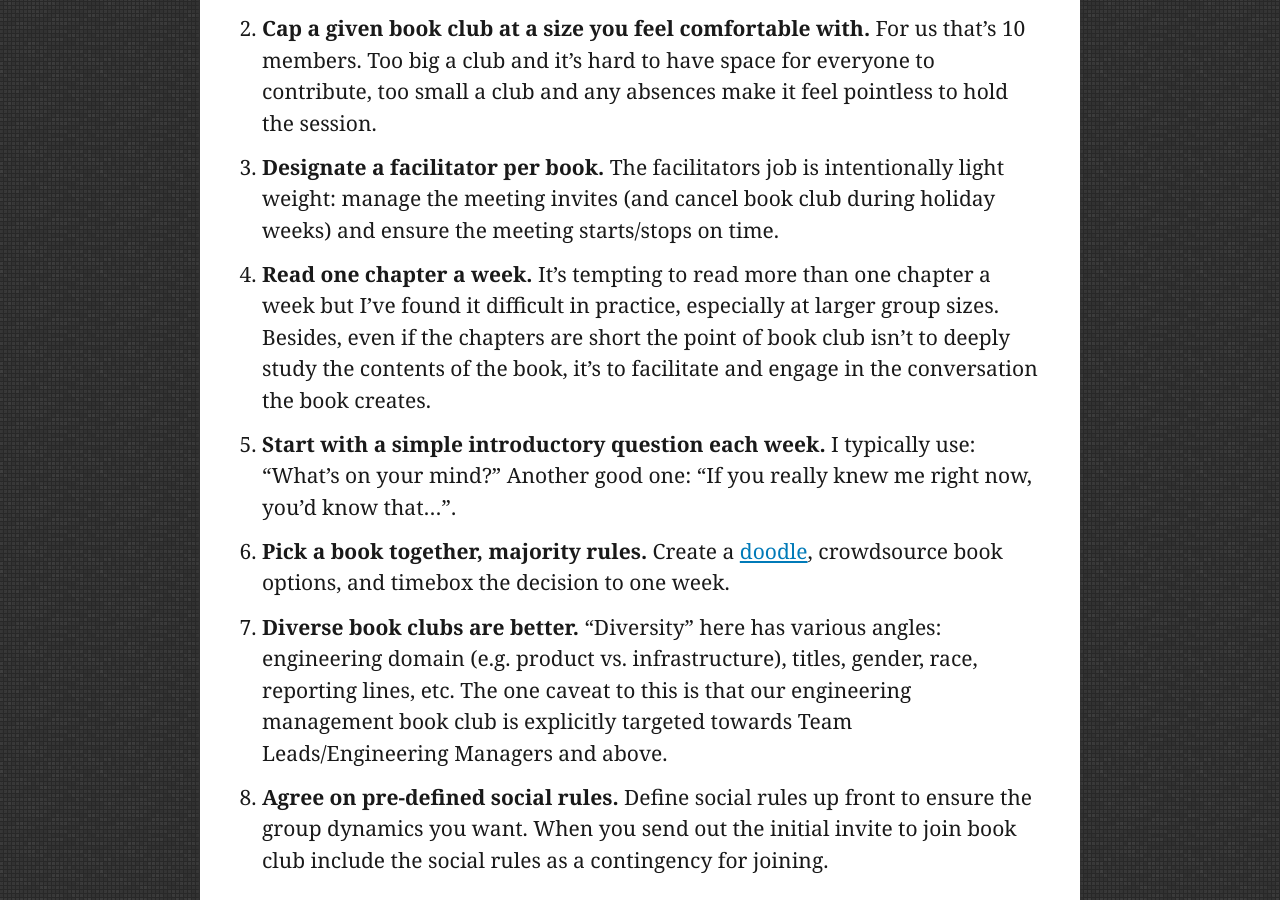
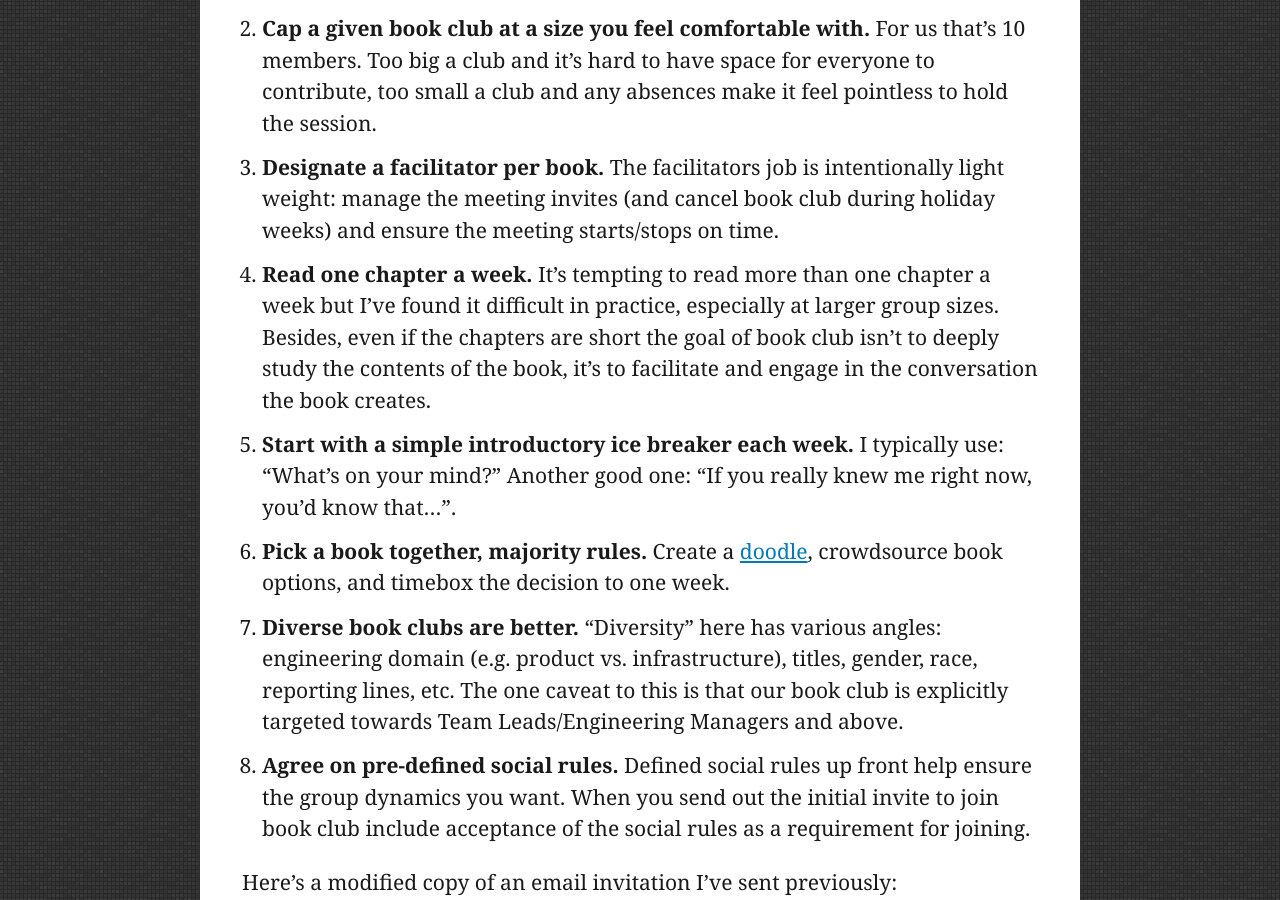
Before and after one commit to danielna/danielna.github.com, a Jekyll site: the page built from _posts/2019-11-12-starting-an-engineering-management-book-club.md, in a window 1280 px wide and 900 px high, scrolled down 2786 px. Built offline with Jekyll 4.4.1, drawn with Linux system fonts in a browser that asks for light colours; nearby versions of some CDN libraries; some of the changed text lies outside the part shown.

Commit message:
A variety of small fixes

```diff
--- a/_posts/2019-11-12-starting-an-engineering-management-book-club.md
+++ b/_posts/2019-11-12-starting-an-engineering-management-book-club.md
@@ -30,13 +30,13 @@ I've now organized a few iterations of book clubs so here are some pragmatic tip
 1. **Do it earlier in the day, 1x per week.** If most of the company wakes up at 10am, start book club at 9am. This has two benefits: (1) It minimizes the impact of sudden, inevitable, and critically important meeting conflicts that occur during typical work hours, and (2) the big meeting rooms are easier to schedule on a recurring basis.
 2. **Cap a given book club at a size you feel comfortable with.** For us that's 10 members. Too big a club and it's hard to have space for everyone to contribute, too small a club and any absences make it feel pointless to hold the session.
 3. **Designate a facilitator per book.** The facilitators job is intentionally light weight: manage the meeting invites (and cancel book club during holiday weeks) and ensure the meeting starts/stops on time.
-4. **Read one chapter a week.** It's tempting to read more than one chapter a week but I've found it difficult in practice, especially at larger group sizes. Besides, even if the chapters are short the point of book club isn't to deeply study the contents of the book, it's to facilitate and engage in the conversation the book creates.
-5. **Start with a simple introductory question each week.** I typically use: "What's on your mind?" Another good one: "If you really knew me right now, you'd know that...".
+4. **Read one chapter a week.** It's tempting to read more than one chapter a week but I've found it difficult in practice, especially at larger group sizes. Besides, even if the chapters are short the goal of book club isn't to deeply study the contents of the book, it's to facilitate and engage in the conversation the book creates.
+5. **Start with a simple introductory ice breaker each week.** I typically use: "What's on your mind?" Another good one: "If you really knew me right now, you'd know that...".
 6. **Pick a book together, majority rules.** Create a [doodle](https://doodle.com/create-choice), crowdsource book options, and timebox the decision to one week.
-7. **Diverse book clubs are better.** "Diversity" here has various angles: engineering domain (e.g. product vs. infrastructure), titles, gender, race, reporting lines, etc. The one caveat to this is that our engineering management book club is explicitly targeted towards Team Leads/Engineering Managers and above.
-8. **Agree on pre-defined social rules.** Define social rules up front to ensure the group dynamics you want. When you send out the initial invite to join book club include the social rules as a contingency for joining.
+7. **Diverse book clubs are better.** "Diversity" here has various angles: engineering domain (e.g. product vs. infrastructure), titles, gender, race, reporting lines, etc. The one caveat to this is that our book club is explicitly targeted towards Team Leads/Engineering Managers and above.
+8. **Agree on pre-defined social rules.** Defined social rules up front help ensure the group dynamics you want. When you send out the initial invite to join book club include acceptance of the social rules as a requirement for joining.
 
-Here's a slightly modified copy of an email invitation I've sent previously:
+Here's a modified copy of an email invitation I've sent previously:
 
 > Hi,
 >
@@ -66,7 +66,7 @@ Here's a slightly modified copy of an email invitation I've sent previously:
 ———
 
 A couple of other thoughts that may be helpful:
-* We're not draconian about attendance or showing up on time because life happens and the NYC subway is far from deterministic. Out of respect for everyone's time we do try to  make it a point to start and end in a timely fashion, regardless of if everyone is there or not. If you miss a week you're accountable to keeping pace with the rest of the group for the following week.
+* We're not draconian about attendance or showing up on time because life happens and the NYC subway is far from deterministic. Out of respect for everyone's time we make it a point to start and end in a timely fashion, regardless of if everyone is there or not. If you miss a week you're accountable to keeping pace with the rest of the group for the following week.
 * As a facilitator I try to be mindful of meeting times and I'll let people know when we have 10 and 5 minutes remaining.
 * Initially I thought I needed to come up with prompts to keep discussion going but in practice I've found it unnecessary. Instead I simply start each session with, "so, what stood out?" and the discussion takes off on its own from there.
 * More often than not we don't actually discuss much of the chapter contents. That's totally okay. The chapter often triggers thoughts and reflections on what's going on in people's lives and teams, which in turn allows other people to share their experiences and opinions. And it's through that process of sharing and learning from each other that the first team builds every week, which is the actual goal of book club.
```
Also changed, not shown: other parts of _posts/2019-11-12-starting-an-engineering-management-book-club.md (+2 -2 lines).
